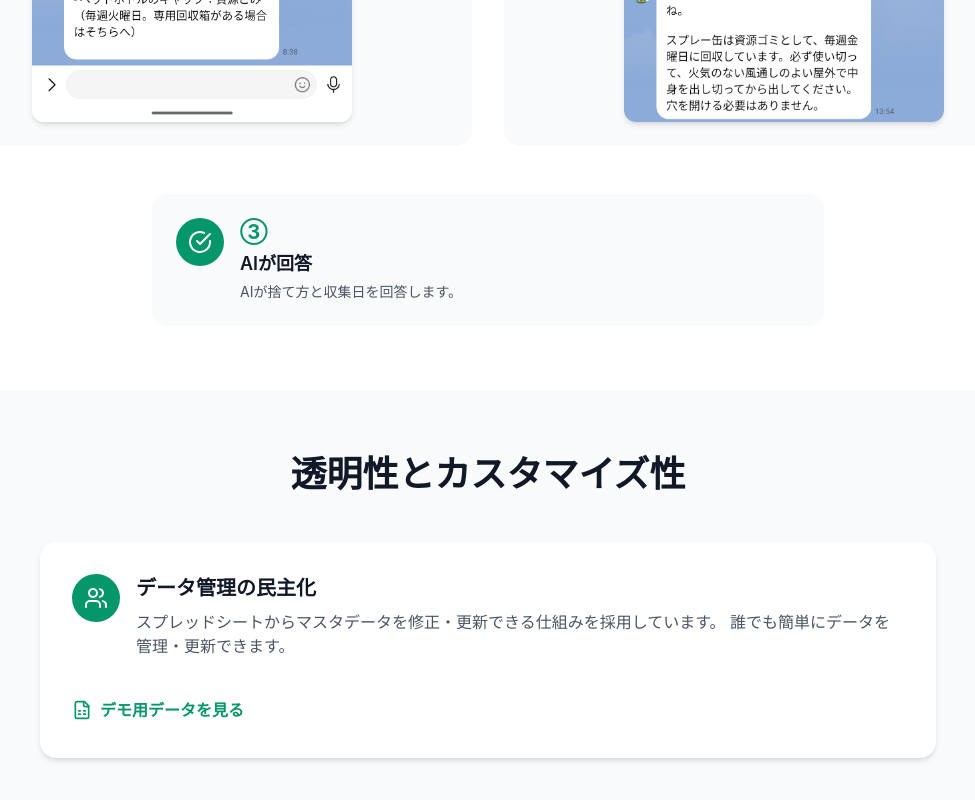
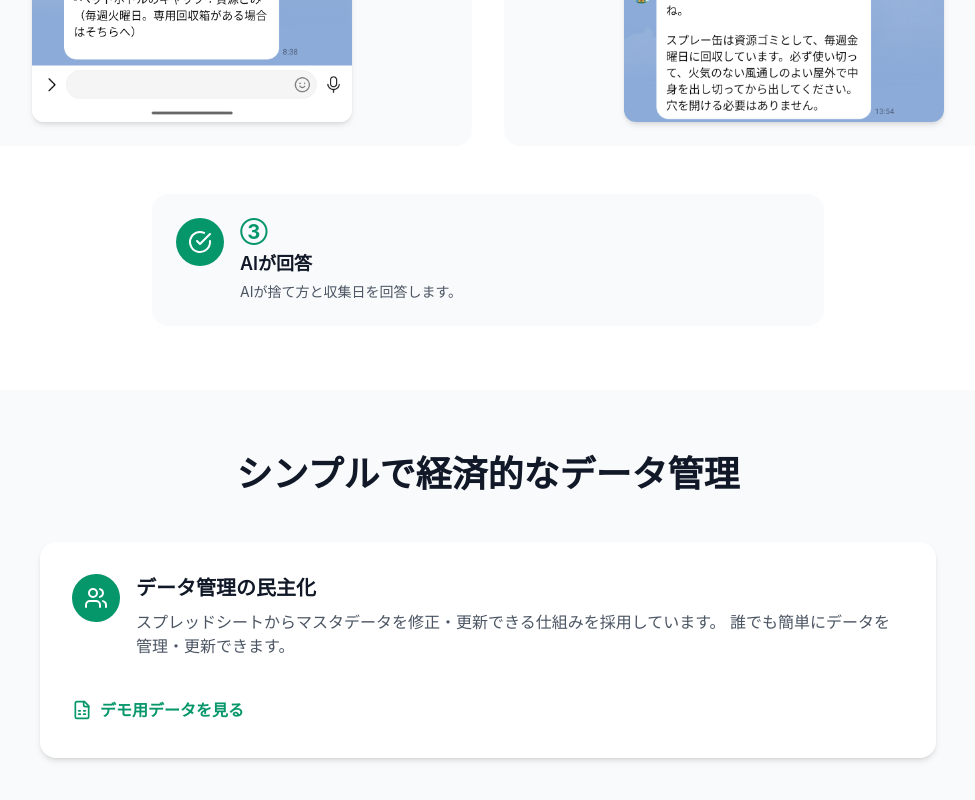
Before and after one commit to ikemura23/taketomi-trush-guide-bot-web, a React (Vite) app: page / in a window 1280 px wide. Shown: the part 2202-3002 px from the top of the page, without its empty margins (152-1127 px from the left). Built offline with nearby package versions, Linux system fonts and the light colour scheme.

Commit message:
feat: h2タグの文言修正

```diff
--- a/src/components/Transparency.jsx
+++ b/src/components/Transparency.jsx
@@ -5,7 +5,7 @@ function Transparency() {
     <section className="px-4 py-16 bg-gray-50">
       <div className="max-w-4xl mx-auto">
         <h2 className="text-3xl md:text-4xl font-bold text-center text-gray-900 mb-12">
-          透明性とカスタマイズ性
+          シンプルで経済的なデータ管理
         </h2>
         <div className="bg-white rounded-2xl p-8 shadow-md">
           <div className="flex items-start gap-4 mb-6">
```
